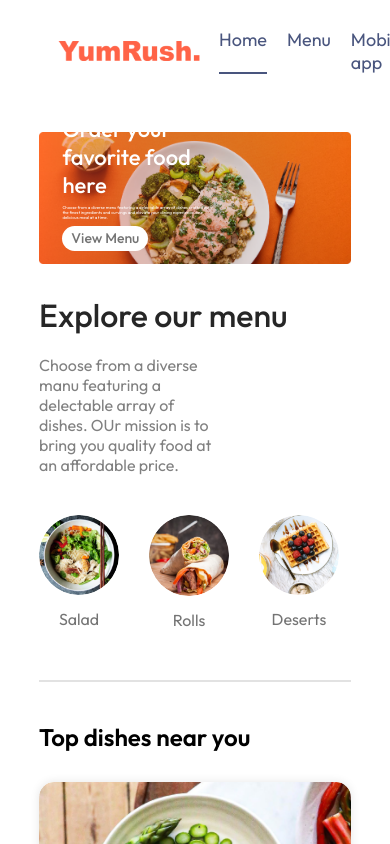
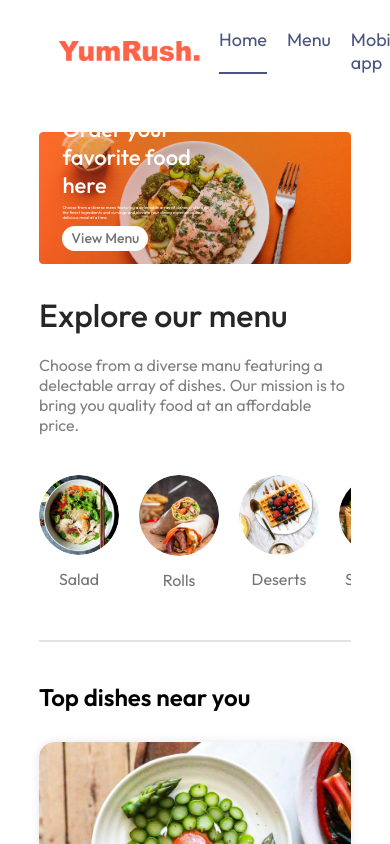
Before and after one commit to MedFaji/food-del, a React (Vite) app in the folder frontend/: page / in a window 390 px wide. Shown: the top 844 px of the page. Built offline with nearby package versions, Linux system fonts and the light colour scheme.

Commit message:
Fix responsive design issues in ExploreMenu component

```diff
--- a/frontend/src/components/ExploreMenu/ExploreMenu.css
+++ b/frontend/src/components/ExploreMenu/ExploreMenu.css
@@ -52,3 +52,15 @@
   border: 4px solid tomato;
   padding: 1px;
 }
+@media (max-width: 1050px) {
+  .explore-menu-list {
+    gap: 20px;
+  }
+  .explore-menu-item img {
+    width: 10vw;
+  }
+
+  .explore-menu-text {
+    max-width: 100%;
+  }
+}
--- a/frontend/src/components/ExploreMenu/ExploreMenu.jsx
+++ b/frontend/src/components/ExploreMenu/ExploreMenu.jsx
@@ -7,7 +7,7 @@ const ExploreMenu = ({ category, setCategory }) => {
     <div className="explore-menu" id="explore-menu">
       <h1>Explore our menu</h1>
       <p className="explore-menu-text">
-        Choose from a diverse manu featuring a delectable array of dishes. OUr
+        Choose from a diverse manu featuring a delectable array of dishes. Our
         mission is to bring you quality food at an affordable price.
       </p>
       <div className="explore-menu-list">
```
